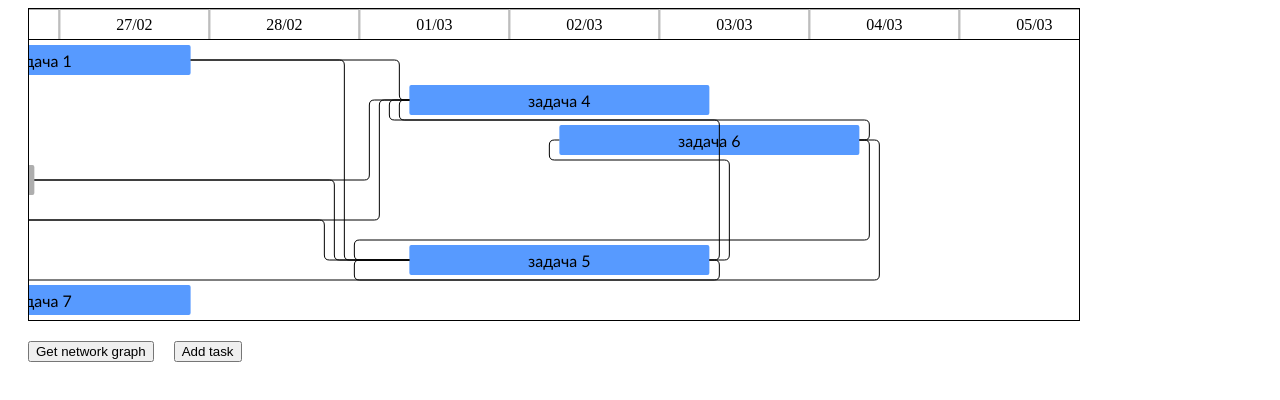
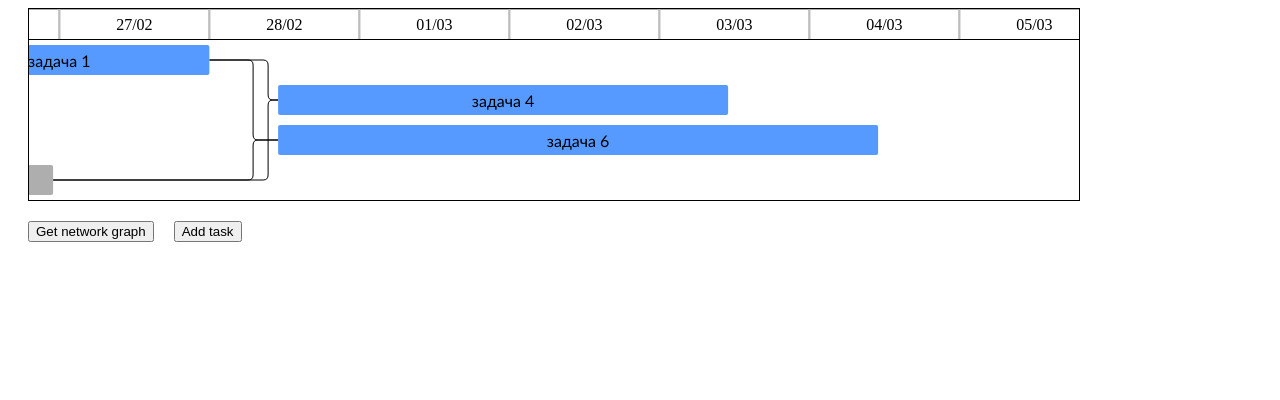
Before and after one commit to mathhyyn/gantt, a website built with webpack: page index.html in a window 1280 px wide. Built offline with nearby package versions, Linux system fonts and the light colour scheme.

Commit message:
правки

```diff
--- a/gantt-timeline/gantt-timeline.ts
+++ b/gantt-timeline/gantt-timeline.ts
@@ -188,7 +188,7 @@ export class GanttTimeline implements WidgetRenderer {
 
     getCoordByTime(date: Date) {
         let time = date.getTime();
-        // time += new Date().getTimezoneOffset() * 60 * 1000;
+        time += new Date().getTimezoneOffset() * 60 * 1000;
         return (time - this.startTime + this.x * this.density) / this.density;
     }
 }
--- a/gantt/gantt-diagram/diagram.ts
+++ b/gantt/gantt-diagram/diagram.ts
@@ -58,7 +58,13 @@ export class GanttDiagram implements WidgetRenderer {
             let cell = this.drawEvent(start, finish);
             let event = simpleEvent(task);
             cell.appendChild(event);
-            event.onclick = (e) => {
+
+
+            this.visibleEvents[task.id] = { id: task.id, cell: cell, date: task.date, deadline: task.deadline, startDependencies: [], endDependencies: [], completed: task.completed};
+            /*event.onclick = (e) => {
+
+            }*/
+            cell.onclick = (e) => {
                 if (e.shiftKey) {
                     for (let j = 0; j < tasks.length; j++) {
                         if (tasks[j].id == task.id) {
@@ -76,22 +82,24 @@ export class GanttDiagram implements WidgetRenderer {
                     this.parentNode.innerHTML = '';
                     this.render(this.parentNode);
                 }
-            }
-            cell.onclick = (e) => {
                 if (e.altKey) {
                     if (!beginningSelected) {
                         dependencyBeginning = task;
                         beginningSelected = true;
                     } else {
+                        beginningSelected = false;
                         dependenciesCount++;
                         dependencies.push({ id: "new" + dependenciesCount, predecessor: dependencyBeginning.id, successor: task.id });
                         this.parentNode.innerHTML = '';
                         this.render(this.parentNode);
                     }
                 }
+                if (e.ctrlKey) {
+                    this.visibleEvents[task.id].completed = !this.visibleEvents[task.id].completed;
+                    this.visibleEvents[task.id].cell.firstChild.style.backgroundColor = this.visibleEvents[task.id].completed ? 'rgb(174, 174, 174)' : 'rgb(87, 154, 255)';
+                }
             }
             this.eventsContainer.appendChild(cell);
-            this.visibleEvents[task.id] = { id: task.id, cell: cell, date: task.date, deadline: task.deadline, startDependencies: [], endDependencies: [] };
         });
 
         this.createSVG();
--- a/gantt/gantt-diagram/gantt-diagram.scss
+++ b/gantt/gantt-diagram/gantt-diagram.scss
@@ -23,6 +23,7 @@
   margin: 5px 0px 5px 0px;
   height: 30px;
   user-select: none;
+  z-index: 3;
 }
 
 .gantt-diagram-event {
@@ -38,6 +39,7 @@
   //background-color: rgb(117, 184, 124);
   border-radius: 2px;
   user-select: none;
+  z-index: 3;
 }
 
 .gantt-svg {
--- a/gantt/models/arrows-positioning.ts
+++ b/gantt/models/arrows-positioning.ts
@@ -1,4 +1,3 @@
-import { dependencies } from './../../mocks/dependencies';
 import { Arrow } from './arrow';
 import { Event } from './event';
 
--- a/gantt/models/event-renderers.ts
+++ b/gantt/models/event-renderers.ts
@@ -5,7 +5,7 @@ export const simpleEvent: CellRenderer = function(task: any): HTMLElement { /*
     const elem = document.createElement('div');
     elem.classList.add('gantt-diagram-event');
     elem.textContent = task.title;
-    elem.style.backgroundColor = task.completed ? 'rgb(200, 200, 200);' : 'rgb(87, 154, 255)';
+    elem.style.backgroundColor = task.completed ? 'rgb(174, 174, 174)' : 'rgb(87, 154, 255)';
     //elem.style.backgroundColor = task.completed ? 'rgb(117, 184, 124)' : 'burlywood';
     let start = new Date(task.date);
     let finish = new Date(task.deadline);
--- a/gantt/models/event.ts
+++ b/gantt/models/event.ts
@@ -4,7 +4,7 @@ export interface Event {
     cell?: HTMLDivElement;
     date: string;
     deadline: string;
-    completed: string;
+    completed: boolean;
     startDependencies: Arrow[];
     endDependencies: Arrow[];
     x1: number;
--- a/index.ts
+++ b/index.ts
@@ -83,7 +83,8 @@ closeTaskWindow.onclick = () => {
     let taskTitle = (document.getElementById("name") as HTMLInputElement).value;
     let taskDate = (document.getElementById("date") as HTMLInputElement).value;
     let taskDeadline = (document.getElementById("deadline") as HTMLInputElement).value;
-    let taskIsCompleted = (document.getElementById("completed") as HTMLInputElement).value;
+    let taskIsCompleted = (document.getElementById("completed") as HTMLInputElement).checked;
+    console.log(document.getElementById("completed"), taskIsCompleted);
 
     count++;
     tasks.push({id: "new"+count, title: taskTitle,  date: taskDate, deadline: taskDeadline, completed: taskIsCompleted});
--- a/mocks/test.ts
+++ b/mocks/test.ts
@@ -5,13 +5,15 @@ const tasks2 = JSON.parse(
 
 /* убрать export */
 export const tasks = JSON.parse(
-    '[{"id": "t1", "title": "задача 1", "completed": false, "date": "2023-02-25T21:00:00.000Z", "deadline": "2023-02-27T21:00:00.000Z"},\
-    {"id": "t4", "title": "задача 4", "completed": false, "date": "2023-03-01T08:00:00.000Z", "deadline": "2023-03-03T08:00:00.000Z"},\
-    {"id": "t6", "title": "задача 6", "completed": false, "date": "2023-03-02T08:00:00.000Z", "deadline": "2023-03-04T08:00:00.000Z"},\
-    {"id": "t2", "title": "задача 2", "completed": true, "date": "2023-02-24T12:00:00.000Z", "deadline": "2023-02-26T20:00:00.000Z"},\
+    '[{"id": "t1", "title": "задача 1", "completed": false, "date": "2023-02-26T00:00:00.000Z", "deadline": "2023-02-28T00:00:00.000Z"},\
+    {"id": "t4", "title": "задача 4", "completed": false, "date": "2023-02-28T11:00:00.000Z", "deadline": "2023-03-03T11:00:00.000Z"},\
+    {"id": "t6", "title": "задача 6", "completed": false, "date": "2023-02-28T11:00:00.000Z", "deadline": "2023-03-04T11:00:00.000Z"},\
+    {"id": "t2", "title": "задача 2", "completed": true, "date": "2023-02-24T15:00:00.000Z", "deadline": "2023-02-26T23:00:00.000Z"}]');
+    /*,
     {"id": "t3", "title": "задача 3", "completed": false, "date": "2023-02-23T08:00:00.000Z", "deadline": "2023-02-25T08:00:00.000Z"},\
     {"id": "t5", "title": "задача 5", "completed": false, "date": "2023-03-01T08:00:00.000Z", "deadline": "2023-03-03T08:00:00.000Z"},\
-    {"id": "t7", "title": "задача 7", "completed": false, "date": "2023-02-25T21:00:00.000Z", "deadline": "2023-02-27T21:00:00.000Z"}]');
+    {"id": "t7", "title": "задача 7", "completed": false, "date": "2023-02-25T21:00:00.000Z", "deadline": "2023-02-27T21:00:00.000Z"}*/
+
 
 export const eventsSource: DataSource = {
     getAll: () => {
@@ -20,7 +22,7 @@ export const eventsSource: DataSource = {
 };
 
 /* убрать export */
-export const dependencies = JSON.parse('[{"id":"d1","predecessor":"t1","successor":"t4"},\
+ const dependencies3 = JSON.parse('[{"id":"d1","predecessor":"t1","successor":"t4"},\
 {"id":"d2","predecessor":"t2","successor":"t4"},\
 {"id":"d3","predecessor":"t3","successor":"t4"},\
 {"id":"d4","predecessor":"t1","successor":"t5"},\
@@ -33,7 +35,12 @@ export const dependencies = JSON.parse('[{"id":"d1","predecessor":"t1","successo
 {"id":"d55","predecessor":"t5","successor":"t5"},\
 {"id":"d74","predecessor":"t5","successor":"t4"}]');
 
-const dependencies2 = JSON.parse('[{"id":"d1","predecessor":"t2","successor":"t3"}, {"id":"d2","predecessor":"t1","successor":"t3"}, {"id":"d3","predecessor":"t1","successor":"t2"}, {"id":"d4","predecessor":"t3","successor":"t1"}]');
+export const dependencies = JSON.parse('[{"id":"d1","predecessor":"t1","successor":"t4"},\
+{"id":"d2","predecessor":"t2","successor":"t4"},\
+{"id":"d3","predecessor":"t1","successor":"t6"},\
+{"id":"d4","predecessor":"t2","successor":"t6"}]');
+
+ const dependencies4 = JSON.parse('[{"id":"d1","predecessor":"t2","successor":"t3"}, {"id":"d2","predecessor":"t1","successor":"t3"}, {"id":"d3","predecessor":"t1","successor":"t2"}, {"id":"d4","predecessor":"t3","successor":"t1"}]');
 
 export const dependenciesSource: DataSource = {
     getAll: () => {
```
